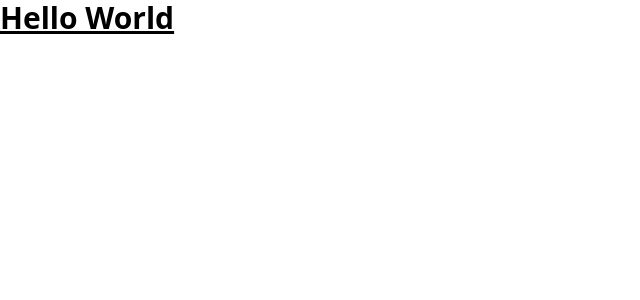
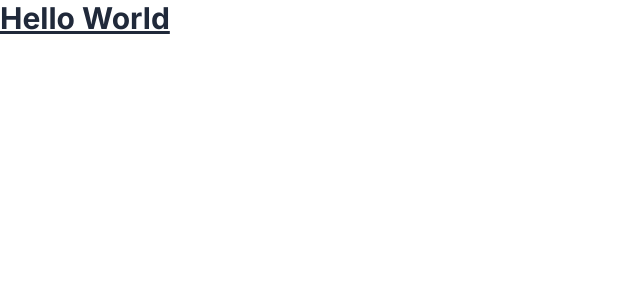
Before and after one commit to AlessGarau/SmartClass, a React (Vite) app in the folder packages/client/: page / in a window 1280 px wide. Shown: the top 300 px of the page, without its empty margins (0-640 px from the left). Built offline with nearby package versions, Linux system fonts and the light colour scheme.

Commit message:
chore(client): add font via google font api

```diff
--- a/packages/client/index.html
+++ b/packages/client/index.html
@@ -6,7 +6,12 @@
   <link rel="icon" type="image/svg+xml" href="/vite.svg" />
   <meta name="viewport" content="width=device-width, initial-scale=1.0" />
   <link href="/src/style.css" rel="stylesheet">
-  <title>Vite + React + TS</title>
+  <title>SmartClass - Adaptez votre environnement à vous</title>
+  <link rel="preconnect" href="https://fonts.googleapis.com">
+  <link rel="preconnect" href="https://fonts.gstatic.com" crossorigin>
+  <link
+    href="https://fonts.googleapis.com/css2?family=Inter:ital,opsz,wght@0,14..32,100..900;1,14..32,100..900&display=swap"
+    rel="stylesheet">
 </head>
 
 <body>
--- a/packages/client/src/index.css
+++ b/packages/client/src/index.css
@@ -1,4 +1,9 @@
 @import "tailwindcss";
+
+body {
+  font-family: "Inter", sans-serif;
+  color: #20293a;
+}
 
 @theme {
   --color-primary: #649c96;
```
Lines whose indentation alone changed are shown as unchanged.
